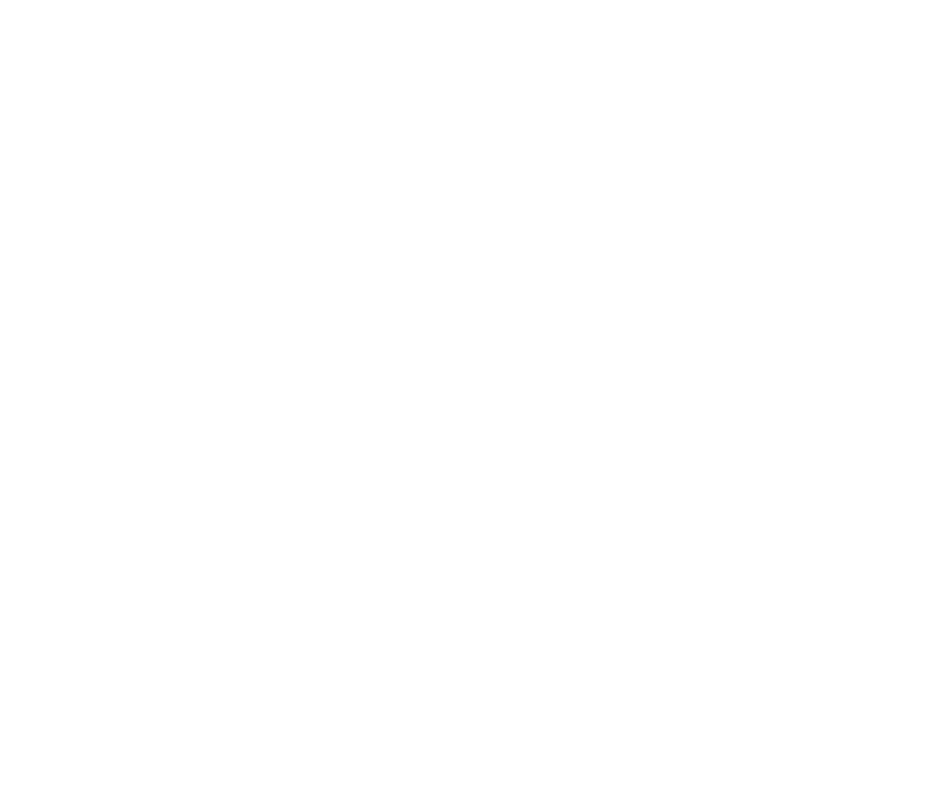
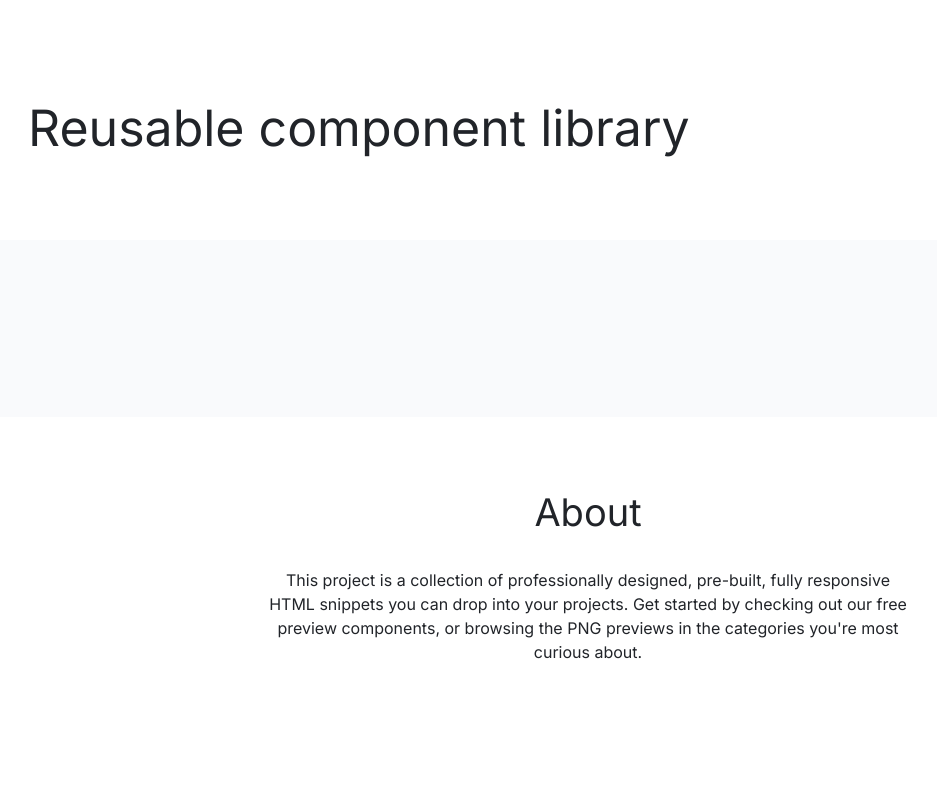
Before and after one commit to js-tasks-ru/htmlcss-20220120_labudova81, a website: page index.html in a window 1280 px wide. Shown: the whole page, without its empty margins (52-989 px from the left). Drawn offline with Linux system fonts and the light colour scheme.

Commit message:
EXERCISE-3 Add accordion + main page

```diff
--- a/assets/css/main.css
+++ b/assets/css/main.css
@@ -1,3 +1,4 @@
+@import './normalize.css';
 @import '../fonts/fonts.css';
 
 :root {
@@ -13,6 +14,7 @@
     --grey-2: #DDE2E5;
     --grey-3: #ACB5BD;
     --grey-4: #495057;
+    --grey-5: #F9FAFC;
 
     --error: var(--red);
     --success: var(--blue);
@@ -23,6 +25,7 @@
     --secondary-darker: var(--purple-1);
 
     --font-roboto: 'Roboto', sans-serif;
+    --font-inter: 'Inter', sans-serif;
 }
 
 * {
--- a/assets/fonts/fonts.css
+++ b/assets/fonts/fonts.css
@@ -1 +1,2 @@
 @import url('https://fonts.googleapis.com/css2?family=Roboto:ital,wght@0,100;0,300;0,400;0,500;0,700;0,900;1,100;1,300;1,400;1,500;1,700;1,900&display=swap');
+@import url('https://fonts.googleapis.com/css2?family=Inter&display=swap');
--- /dev/null
+++ b/components/container/container.css
@@ -0,0 +1,4 @@
+.container {
+    max-width: 1120px;
+    margin: 0 auto;
+}
--- /dev/null
+++ b/components/footer/footer.css
@@ -0,0 +1,19 @@
+.footer {
+    text-align: center;
+    padding-top: 71px;
+    padding-bottom: 136px;
+}
+
+.footer__title {
+    font-family: var(--font-inter);
+    font-weight: 500;
+    margin-bottom: 2rem;
+    color: var(--black);
+}
+
+.footer__description {
+    font-family: var(--font-inter);
+    max-width: 640px;
+    margin: auto;
+    color: var(--black);
+}
--- /dev/null
+++ b/components/header/header.css
@@ -0,0 +1,11 @@
+.header {
+    padding: 6rem 0 5rem;
+    background: var(--white);
+    margin: 0;
+}
+
+.header__title {
+    font-family: var(--font-inter);
+    font-weight: 500;
+    color: var(--black);
+}
--- /dev/null
+++ b/components/page/page.css
@@ -0,0 +1,33 @@
+.page {
+    display: flex;
+    flex-direction: column;
+    height: 100%;
+}
+
+.main-content {
+    flex-grow: 1;
+    background: var(--grey-5);
+}
+
+html, body {
+    height: 100%;
+}
+
+h1, h2, p {
+    margin: 0;
+}
+
+h1 {
+    font-size: 50px;
+    line-height: 4rem;
+}
+
+h2 {
+    font-size: 38px;
+    line-height: 3rem;
+}
+
+p {
+    font-size: 1rem;
+    line-height: 1.5rem;
+}
--- a/index.html
+++ b/index.html
@@ -3,8 +3,31 @@
 <html lang="ru">
     <head>
         <link rel="stylesheet" href="./assets/css/main.css">
+        <link rel="stylesheet" href="./components/container/container.css">
+        <link rel="stylesheet" href="./components/page/page.css">
+        <link rel="stylesheet" href="./components/header/header.css">
+        <link rel="stylesheet" href="./components/footer/footer.css">
     </head>
-    <body>
-
+    <body class="page">
+        <header class="header">
+            <div class="container">
+                <h1 class="header__title">
+                    Reusable component library
+                </h1>
+            </div>
+        </header>
+        <main class="main-content">
+        </main>
+        <footer class="footer">
+            <div class="container">
+                <h2 class="footer__title">
+                    About
+                </h2>
+                <p class="footer__description">
+                    This project is a collection of professionally designed, pre-built, fully responsive HTML snippets you can drop into your projects.
+                    Get started by checking out our free preview components, or browsing the PNG previews in the categories you're most curious about.
+                </p>
+            </div>
+        </footer>
     </body>
 </html>
```
Also changed, not shown: 03-lection1/02-accordion/accordion.css (+32 -1 lines), 03-lection1/02-accordion/index.html (+24 -5 lines).
